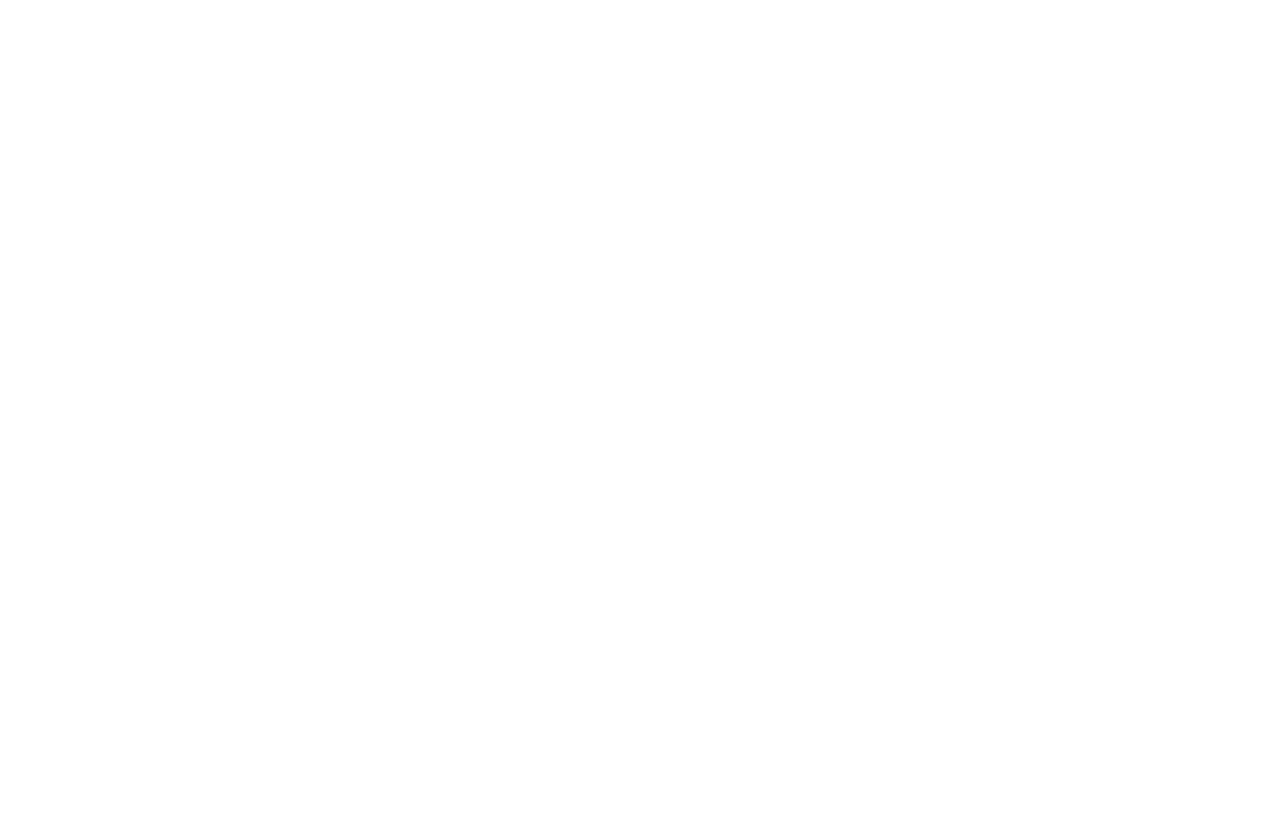
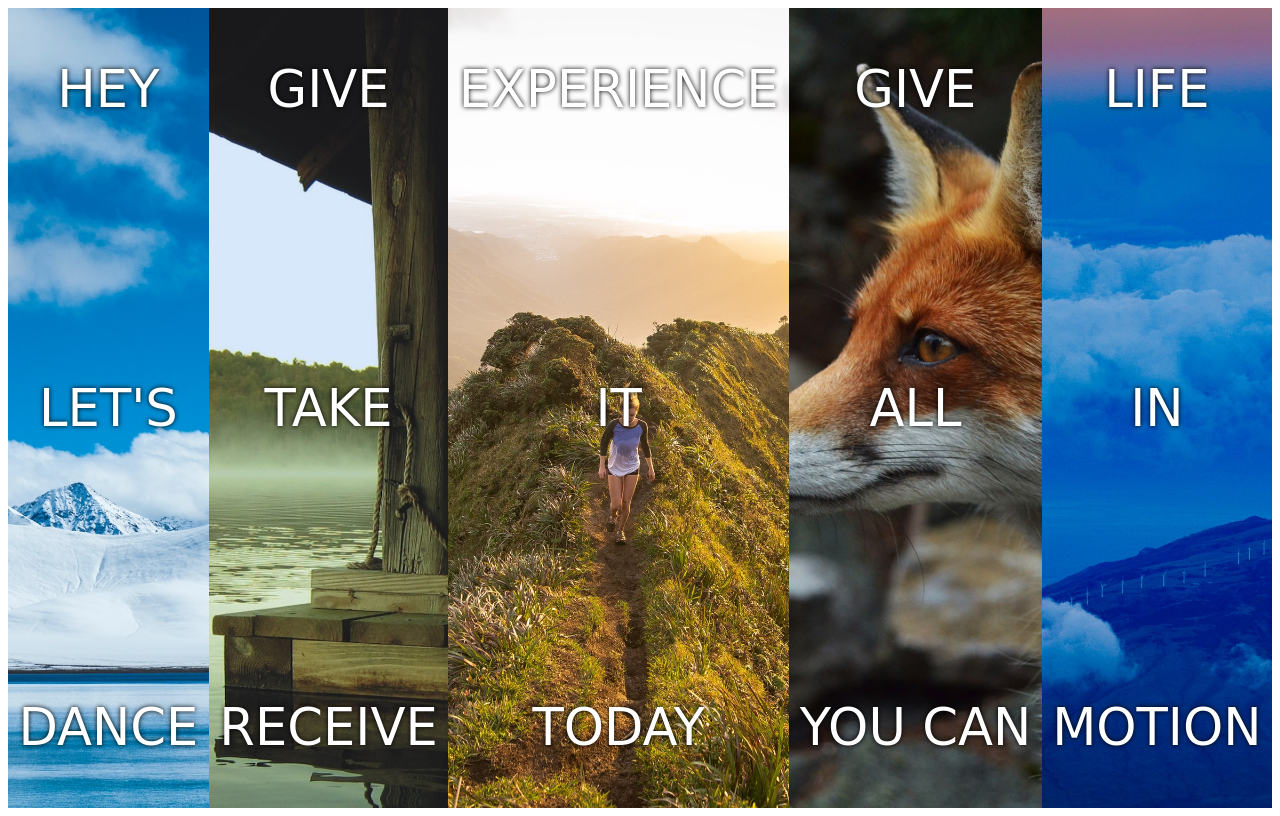
Before and after one commit to ebces/Flex-Panel-Gallery, a plain HTML site: page index.html in a window 1280 px wide. Drawn offline with Linux system fonts and the light colour scheme.

Commit message:
feat: add markup and styles

```diff
--- a/index.html
+++ b/index.html
@@ -7,6 +7,33 @@
     <link rel="stylesheet" href="style.css">
 </head>
 <body>
+    <main class="gallery">
+        <div class="gallery__photo gallery__photo--winter">
+            <p class="gallery__text-content">HEY</p>
+            <p class="gallery__text-content">LET'S</p>
+            <p class="gallery__text-content">DANCE</p>
+        </div>
+        <div class="gallery__photo gallery__photo--lake">
+            <p class="gallery__text-content">GIVE</p>
+            <p class="gallery__text-content">TAKE</p>
+            <p class="gallery__text-content">RECEIVE</p>
+        </div>
+        <div class="gallery__photo gallery__photo--girl">
+            <p class="gallery__text-content">EXPERIENCE</p>
+            <p class="gallery__text-content">IT</p>
+            <p class="gallery__text-content">TODAY</p>
+        </div>
+        <div class="gallery__photo gallery__photo--fox">
+            <p class="gallery__text-content">GIVE</p>
+            <p class="gallery__text-content">ALL</p>
+            <p class="gallery__text-content">YOU CAN</p>
+        </div>
+        <div class="gallery__photo gallery__photo--mountain">
+            <p class="gallery__text-content">LIFE</p>
+            <p class="gallery__text-content">IN</p>
+            <p class="gallery__text-content">MOTION</p>
+        </div>
+    </main>
     <script src="script.js"></script>
 </body>
 </html>
--- a/style.css
+++ b/style.css
@@ -0,0 +1,44 @@
+@font-face {
+    font-family: 'Amatic SC';
+    src: url(assets/fonts/15467.ttf);
+}
+
+.gallery {
+    color: #ffffff;
+    width: 100%;
+    height: 100vh;
+    font-family: 'Amastic SC', cursive;
+    display: flex;
+}
+
+.gallery__photo {
+    flex-grow: 1;
+    background-position: center;
+    background-size: cover;
+    display: flex;
+    flex-direction: column;
+    justify-content: space-between;
+    align-items: center;
+    font-size: 4vw;
+    text-shadow: 0 0 5px#000000;
+}
+
+.gallery__photo--winter {
+    background-image: url(assets/images/winter.jpg);
+}
+
+.gallery__photo--lake {
+    background-image: url(assets/images/lake.jpg);
+}
+
+.gallery__photo--girl {
+    background-image: url(assets/images/girl.jpg);
+}
+
+.gallery__photo--fox {
+    background-image: url(assets/images/fox.jpg);
+}
+
+.gallery__photo--mountain {
+    background-image: url(assets/images/mountain.jpg);
+}
```
Also changed, not shown: assets/fonts/15467.ttf (added).
